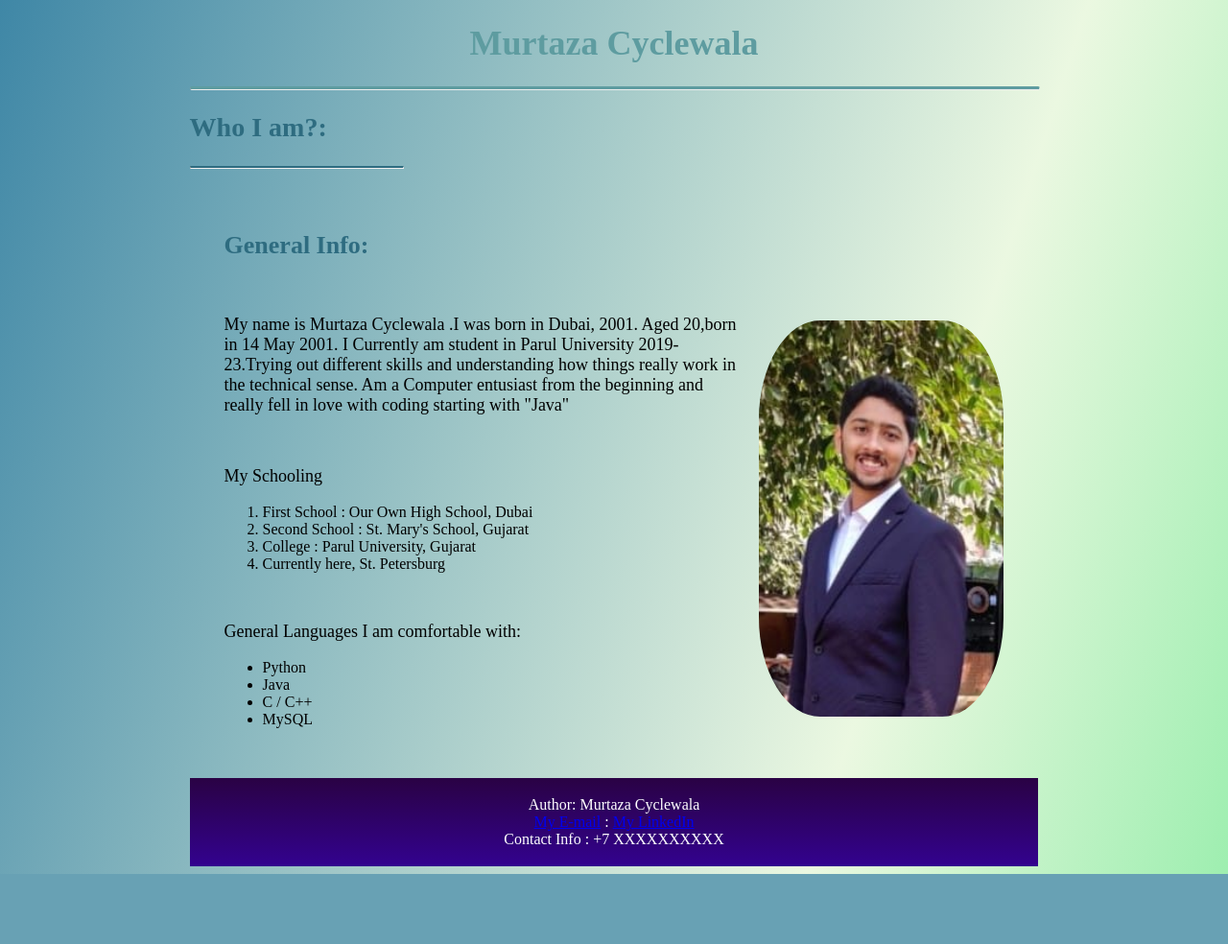
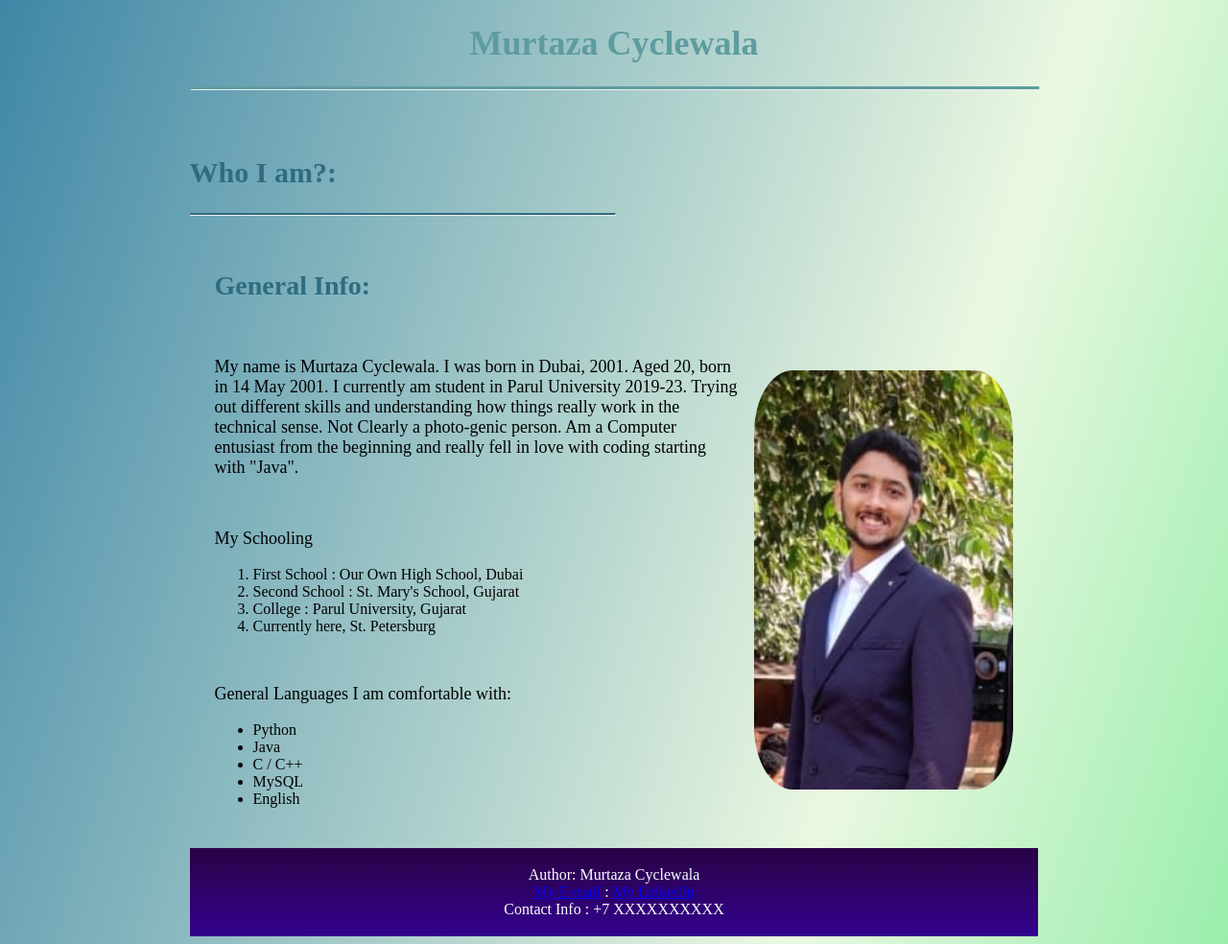
Before and after one commit to itmo-wad/MurtazaCyclewala-HW1, a Flask app: page / in a window 1280 px wide. Shown: the whole page at 96% size. Before the commit the page ends 911 px from the top, so only its background shows below. Run offline with Flask 2, Linux system fonts and the light colour scheme.

Commit message:
Completed final editting in css, html and py files

```diff
--- a/app.py
+++ b/app.py
@@ -2,7 +2,7 @@ from flask import Flask, render_template
 app = Flask(__name__)
 
 @app.route('/')
-@app.route('/Profile')
+@app.route('/profile')
 def first():
     return render_template("Website.html")
 
--- /dev/null
+++ b/static/style.css
@@ -0,0 +1,28 @@
+.center {
+    margin: auto;
+    width: 70%;
+    }
+
+footer {
+    text-align: center;
+    padding: 3px;
+    background: linear-gradient( #2a0244, #33028f);;
+    color: white;
+    }
+
+body {
+    background: linear-gradient(0.3turn, #3f87a6, #ebf8e1, #24df62);
+    background-repeat: no-repeat;
+    background-size: 1920px 1080px;
+}
+
+table {
+    padding: 10px;
+    border-spacing: 15px;
+}
+
+img {
+    border-radius: 15%;
+    width:270px;
+    height: auto;
+}
--- a/templates/Website.html
+++ b/templates/Website.html
@@ -1,26 +1,12 @@
 <!DOCTYPE html>
 <html>
     <head>
+        <link rel="stylesheet" href="{{url_for('static',filename = 'style.css')}}">
         <title>
-            Murtaza Cyclewala
+            That's Me
         </title>
     </head>
-    <style>
-        .center {
-        margin: auto;
-        width: 70%;
-        }
-
-        footer {
-        text-align: center;
-        padding: 3px;
-        background: linear-gradient( #2a0244, #33028f);;
-        color: white;
-        }
-    </style>
-    <body style = "background: linear-gradient(0.3turn, #3f87a6, #ebf8e1, #24df62);
-                    background-repeat: no-repeat;
-                    background-size: 1920px 1080px;">
+    <body>
         <div class="center">
         <h1 style="color: #5e9ca0;
                     text-align: center;
@@ -28,36 +14,34 @@
         <hr style = "border-top: 3px solid  #5e9ca0;
                     border-radius: 5px;
                     width:100%;" >
+                    <br><br>
         <h2 style="color: #2e6c80;
-                    font-size: 28px;">Who I am?:</h2>
+                    font-size: 30px;">Who I am?:</h2>
         <hr style = "border-top: 2px solid  #2e6c80;
-                    width: 25%;" align="left" >
-        <table style = "padding: 20px;
-                        border-spacing: 15px;"
-                        align="center">
+                    width: 50%;" align="left" >
+        <table align="center">
             <tr>
                 <th colspan="2">
                     <h2 style="color: #2e6c80;
                                 text-align: left;
-                                font-size: 26px;">General Info:</h2>
+                                font-size: 28px;">General Info:</h2>
                 </th>
             </tr>
             <tr>
                 <td style = "font-size: 18px;" >
-                <p>My name is Murtaza Cyclewala .I was
-                born in Dubai, 2001. Aged 20,born
-                in 14 May 2001. I Currently am student
-                in Parul University 2019-23.Trying out
+                <p>My name is Murtaza Cyclewala. I was
+                born in Dubai, 2001. Aged 20, born
+                in 14 May 2001. I currently am student
+                in Parul University 2019-23. Trying out
                 different skills and understanding how
                 things really work in the technical sense.
+                Not Clearly a photo-genic person.
                 Am a Computer entusiast from the beginning
                 and really fell in love with coding starting
-                with "Java"
+                with "Java".
                 </td>
                 <td rowspan="3">
-                    <img style = "border-radius: 25%;
-                                  width:255px;
-                                  height: auto;" src = "{{url_for('static',filename = 'Me.jpeg')}}">
+                    <img src = "{{url_for('static',filename = 'Me.jpeg')}}">
                 </td>
             </tr>
             <tr>
@@ -81,6 +65,7 @@
                         <li style = "font-size: 16px;">Java</li>
                         <li style = "font-size: 16px;">C / C++</li>
                         <li style = "font-size: 16px;">MySQL</li>
+                        <li style = "font-size: 16px;">English</li>
                     </ul>
                 </td>
             </tr>
```
